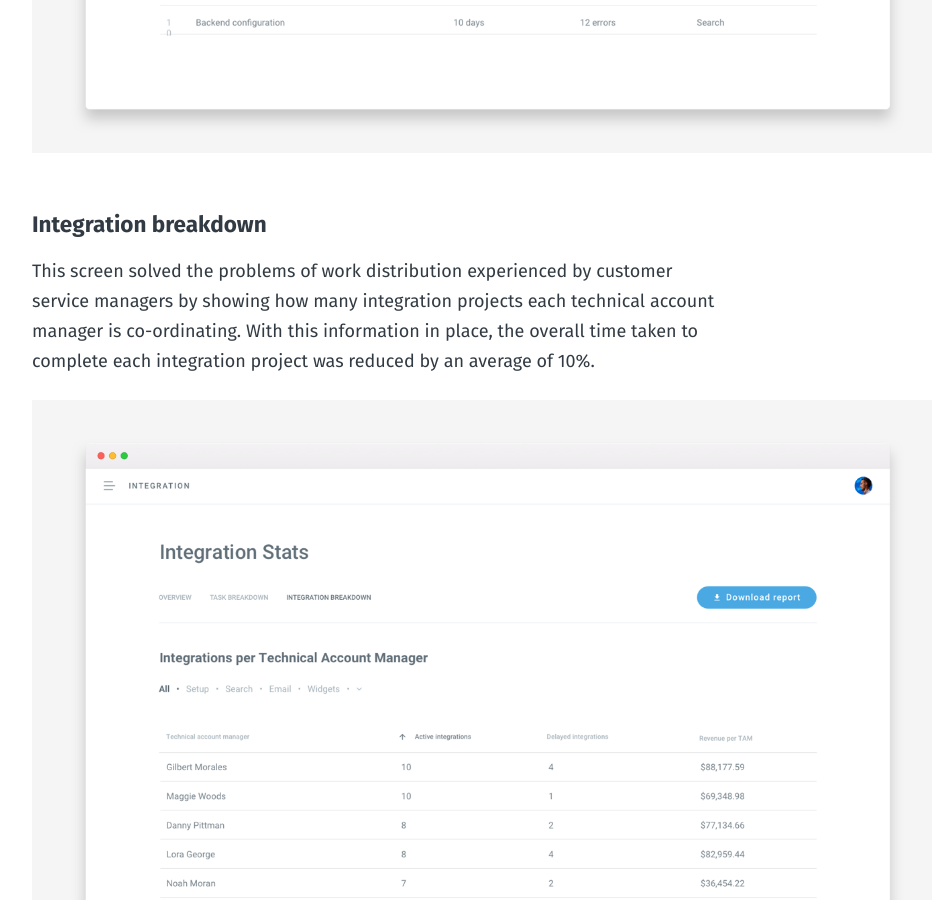
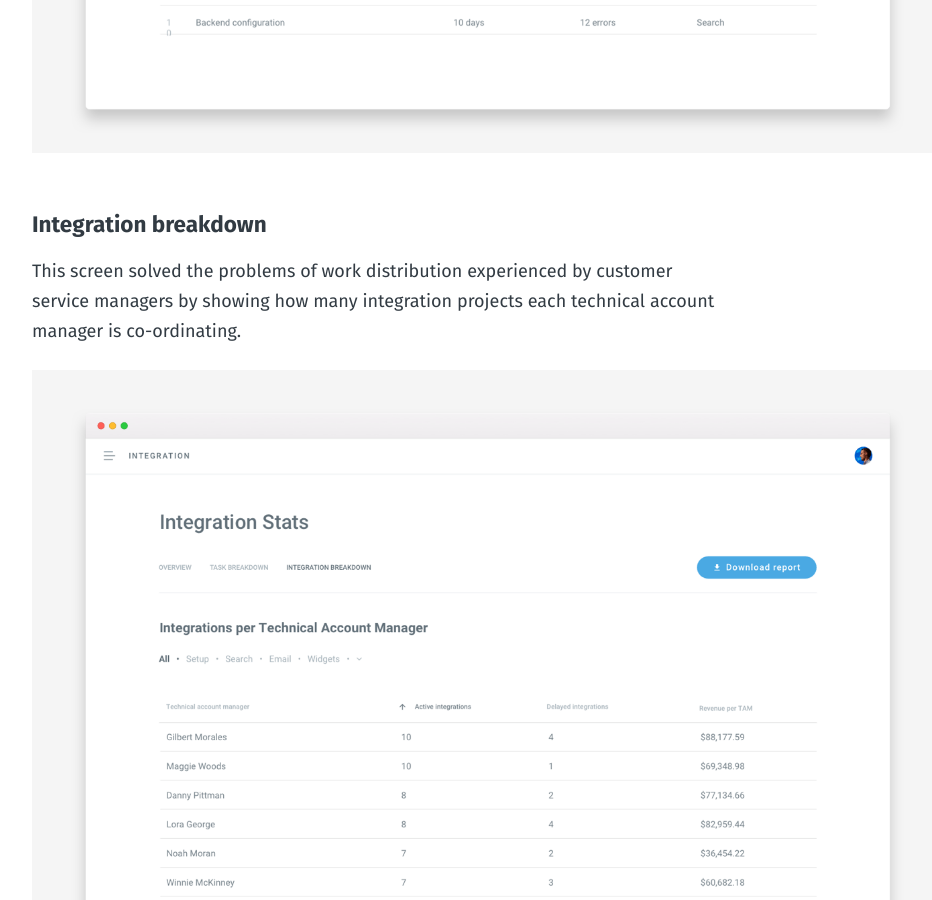
Before and after one commit to cjhbarnes/cjhbarnes.github.io, a Jekyll site: the page built from case-studies/integration-statistics-dashboard.md, in a window 1280 px wide and 900 px high, scrolled down 6103 px. Shown: the whole window, without its empty margins (152-1084 px from the left). Built offline with Jekyll 4.4.1, drawn with Linux system fonts in a browser that asks for light colours; nearby versions of some CDN libraries.

Commit message:
Update integration-statistics-dashboard.md

```diff
--- a/case-studies/integration-statistics-dashboard.md
+++ b/case-studies/integration-statistics-dashboard.md
@@ -55,7 +55,7 @@ The task breakdown screen shows product owners the tasks which take the most tim
 <figure><img src="/images/metrics--task.png" alt="Wireframes"></figure>
 
 #### Integration breakdown
-This screen solved the problems of work distribution experienced by customer service managers by showing how many integration projects each technical account manager is co-ordinating. With this information in place, the overall time taken to complete each integration project was reduced by an average of 10%.
+This screen solved the problems of work distribution experienced by customer service managers by showing how many integration projects each technical account manager is co-ordinating.
 
 <figure><img src="/images/metrics--tam.png" alt="Wireframes"></figure>
 
```
